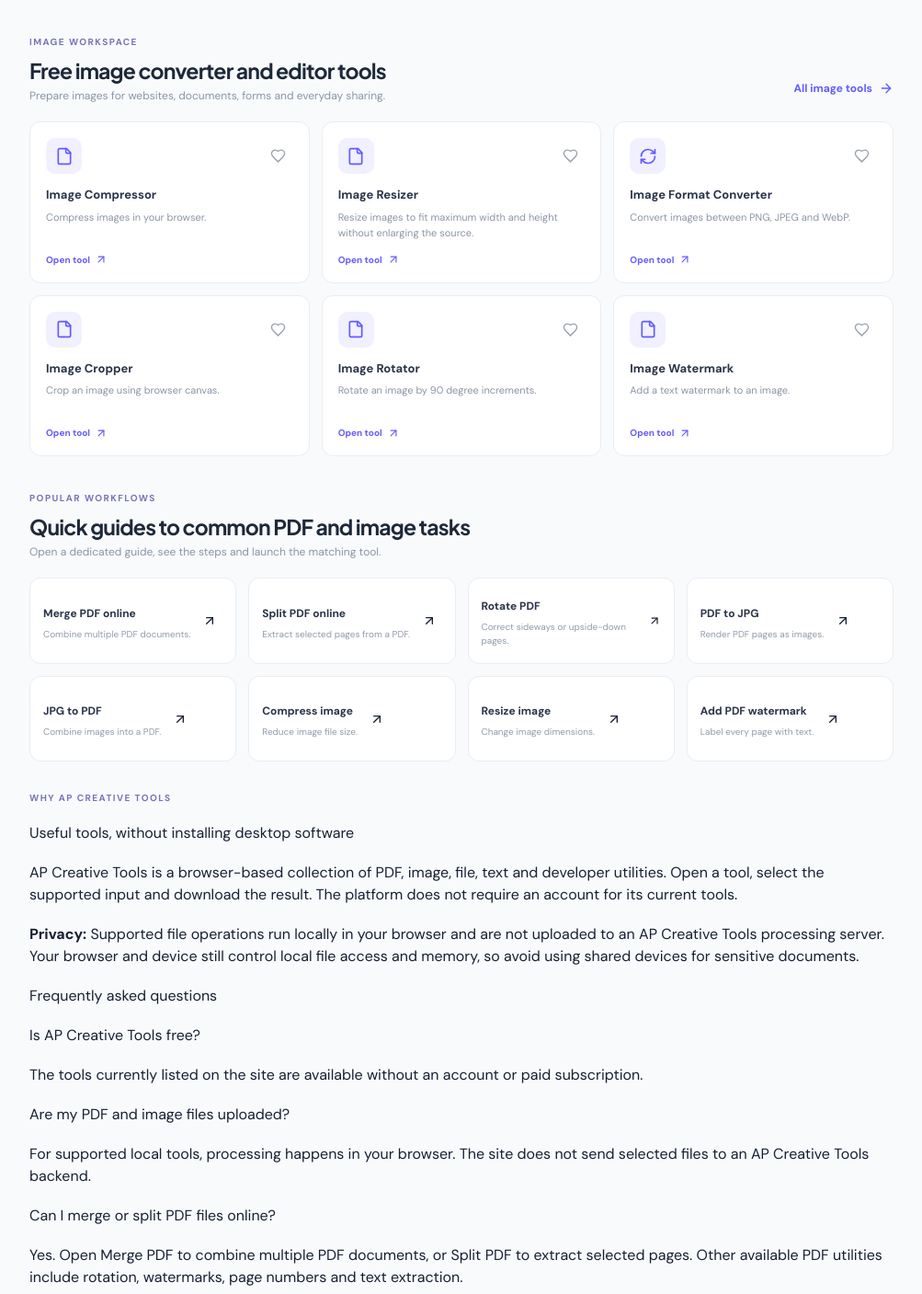
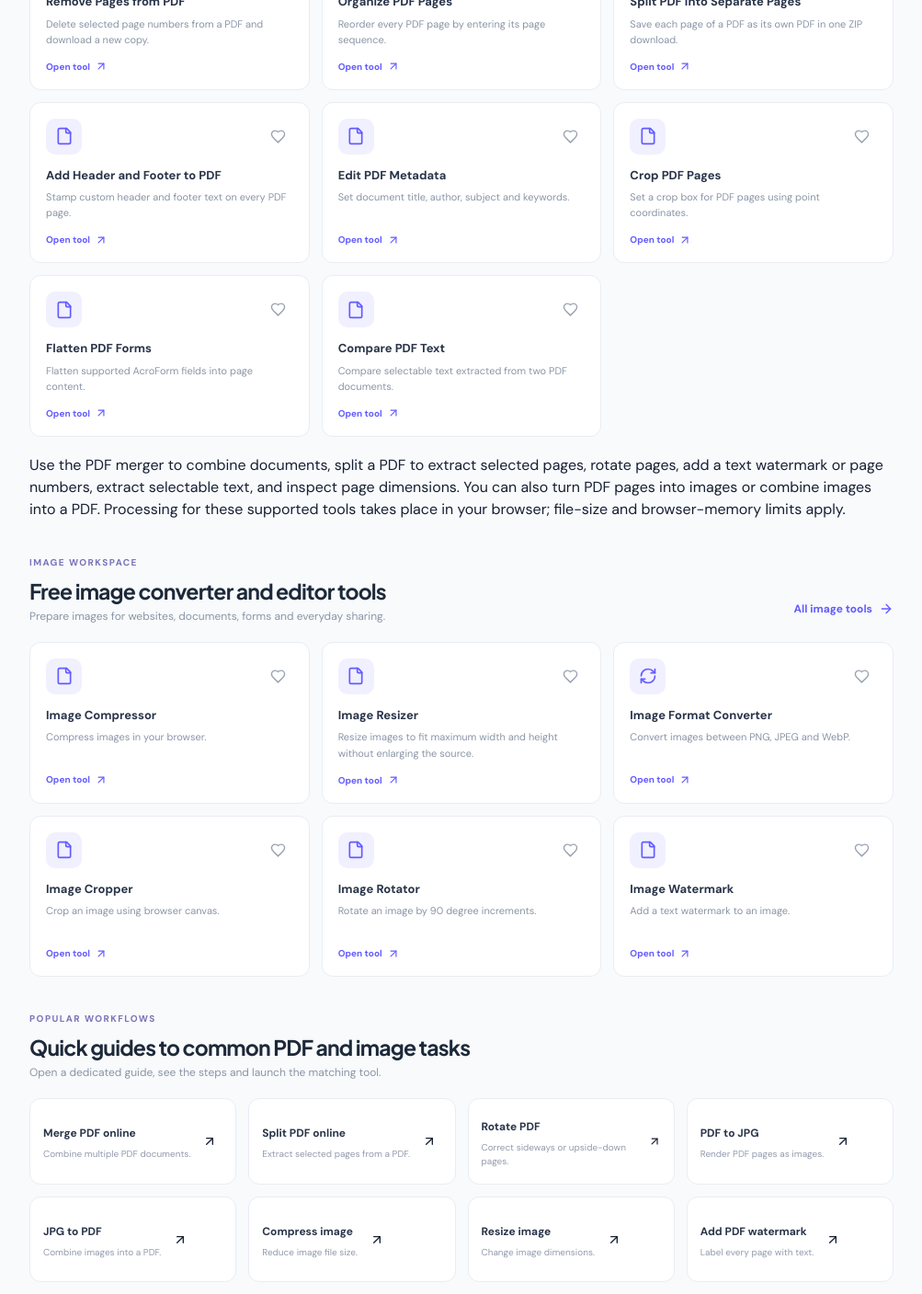
Before and after one commit to anantttt1/AP-Tools, a React (Vite) app: page / in a window 1280 px wide. Shown: the part 2060-3467 px from the top of the page at 92% size, without its empty margins (266-1269 px from the left). Built offline with nearby package versions, Linux system fonts and the light colour scheme.

Commit message:
Surface advanced PDF workflows on the homepage for discovery and internal linking

```diff
--- a/src/pages/Home.tsx
+++ b/src/pages/Home.tsx
@@ -12,7 +12,7 @@ const cats = [
   ['Developer', 'Format, encode and debug data', Code2],
 ] as const
 
-const pdfToolIds = ['pdf-merge', 'pdf-split', 'pdf-rotate', 'pdf-watermark', 'pdf-page-numbers', 'pdf-text', 'pdf-images', 'images-pdf', 'pdf-inspector']
+const pdfToolIds = ['pdf-merge', 'pdf-split', 'pdf-rotate', 'pdf-watermark', 'pdf-page-numbers', 'pdf-text', 'pdf-images', 'images-pdf', 'pdf-inspector', 'pdf-remove-pages', 'pdf-organize-pages', 'pdf-split-every-page', 'pdf-header-footer', 'pdf-metadata-editor', 'pdf-crop', 'pdf-flatten-forms', 'pdf-compare']
 const imageToolIds = ['image-compress', 'image-resize', 'image-convert', 'image-crop', 'image-rotate', 'image-watermark']
 const getTools = (ids: string[]) => ids.map(id => tools.find(tool => tool.id === id)).filter((tool): tool is (typeof tools)[number] => Boolean(tool))
 
@@ -65,6 +65,10 @@ export default function Home() {
         <a className="category-card" href="/images/compress-image/"><div><b>Compress image</b><p>Reduce image file size.</p></div><ArrowUpRight size={16}/></a>
         <a className="category-card" href="/images/resize-image/"><div><b>Resize image</b><p>Change image dimensions.</p></div><ArrowUpRight size={16}/></a>
         <a className="category-card" href="/pdf/add-watermark/"><div><b>Add PDF watermark</b><p>Label every page with text.</p></div><ArrowUpRight size={16}/></a>
+        <a className="category-card" href="/tool/pdf-remove-pages"><div><b>Remove PDF pages</b><p>Delete selected pages from a document.</p></div><ArrowUpRight size={16}/></a>
+        <a className="category-card" href="/tool/pdf-organize-pages"><div><b>Organize PDF pages</b><p>Reorder pages by page number.</p></div><ArrowUpRight size={16}/></a>
+        <a className="category-card" href="/tool/pdf-split-every-page"><div><b>Split every PDF page</b><p>Download each page as a separate PDF.</p></div><ArrowUpRight size={16}/></a>
+        <a className="category-card" href="/tool/pdf-compare"><div><b>Compare PDF text</b><p>Compare selectable text from two PDFs.</p></div><ArrowUpRight size={16}/></a>
       </div>
     </section>
 
```
